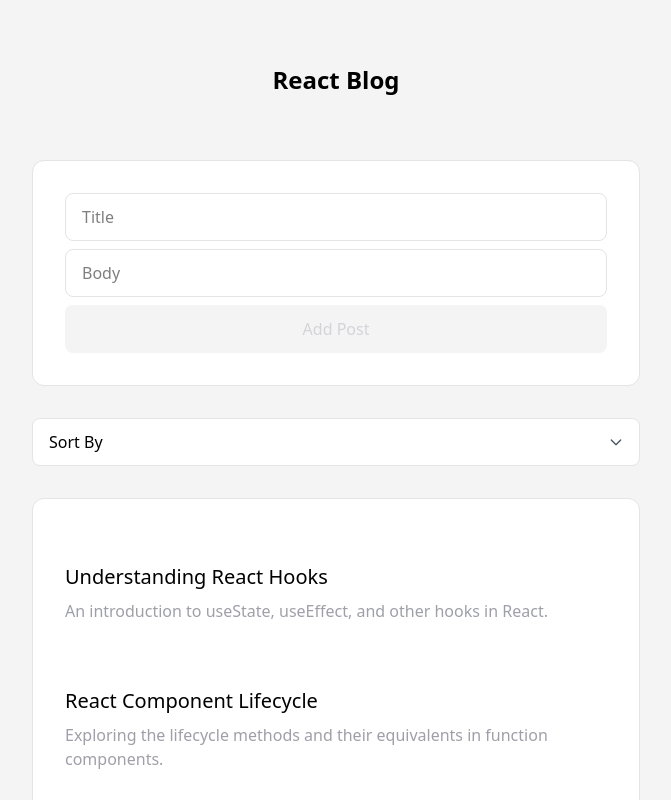
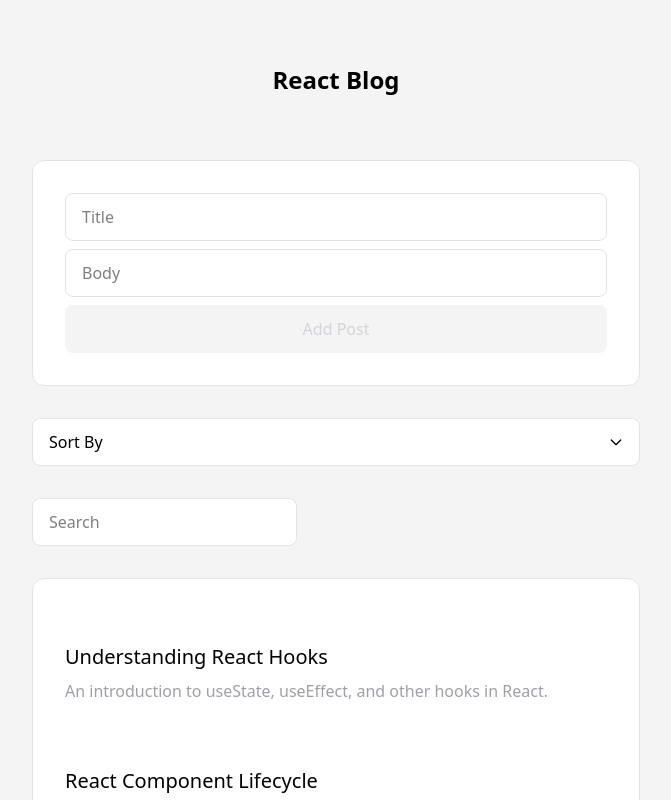
Before and after one commit to hqdrone/react, a React (Vite) app: page / in a window 1280 px wide. Shown: the top 800 px of the page, without its empty margins (304-975 px from the left). Built offline with nearby package versions, Linux system fonts and the light colour scheme.

Commit message:
feat: implement post search by title and description

```diff
--- a/src/App.tsx
+++ b/src/App.tsx
@@ -1,8 +1,9 @@
 import { type PostType } from './components/Post.tsx';
-import { useState } from 'react';
+import { useMemo, useState } from 'react';
 import { PostList } from './components/PostList.tsx';
 import { PostForm } from './components/PostForm.tsx';
 import { Select } from './components/UI/Select.tsx';
+import { Input } from './components/UI/Input.tsx';
 
 export type PostKeys = 'title' | 'description';
 
@@ -36,6 +37,23 @@ export const App = () => {
     },
   ]);
   const [sortBy, setSortBy] = useState<string>('');
+  const [searchQuery, setSearchQuery] = useState('');
+
+  const sortedPosts = useMemo(() => {
+    console.log('getSortedPosts');
+    if (sortBy !== '') {
+      return [...posts].sort((a, b) => a[sortBy as PostKeys].localeCompare(b[sortBy as PostKeys]));
+    }
+    return posts;
+  }, [posts, sortBy]);
+
+  const sortedAndSearchedPosts = useMemo(() => {
+    return sortedPosts.filter(
+      (post) =>
+        post.title.toLowerCase().includes(searchQuery) ||
+        post.description.toLowerCase().includes(searchQuery)
+    );
+  }, [searchQuery, sortedPosts]);
 
   const createPost = (post: PostType) => {
     setPosts([...posts, post]);
@@ -47,7 +65,6 @@ export const App = () => {
 
   const onChangeSortBy = (value: PostKeys) => {
     setSortBy(value);
-    setPosts(posts.sort((a, b) => a[value].localeCompare(b[value])));
   };
 
   return (
@@ -68,8 +85,15 @@ export const App = () => {
             ]}
           />
         </div>
+        <div className="mb-8">
+          <Input
+            placeholder="Search"
+            value={searchQuery}
+            onChange={(e) => setSearchQuery(e.target.value)}
+          />
+        </div>
 
-        <PostList onDeletePost={onDeletePost} posts={posts} />
+        <PostList onDeletePost={onDeletePost} posts={sortedAndSearchedPosts} />
       </main>
     </div>
   );
--- a/src/components/UI/Select.tsx
+++ b/src/components/UI/Select.tsx
@@ -13,6 +13,7 @@ export const Select = ({ options, defaultValue, value, onChange }: SelectProps)
   return (
     <div className="relative">
       <select
+        name="sortBy"
         className="h-[48px] w-full appearance-none rounded-lg border-1 border-zinc-200 bg-white px-4"
         value={value}
         onChange={(e) => onChange(e.target.value as PostKeys)}
@@ -28,7 +29,7 @@ export const Select = ({ options, defaultValue, value, onChange }: SelectProps)
       </select>
       <div className="pointer-events-none absolute inset-y-0 right-0 flex items-center pr-4">
         <svg
-          className="h-4 w-4 text-gray-600"
+          className="h-4 w-4 text-black"
           fill="none"
           stroke="currentColor"
           viewBox="0 0 24 24"
```
